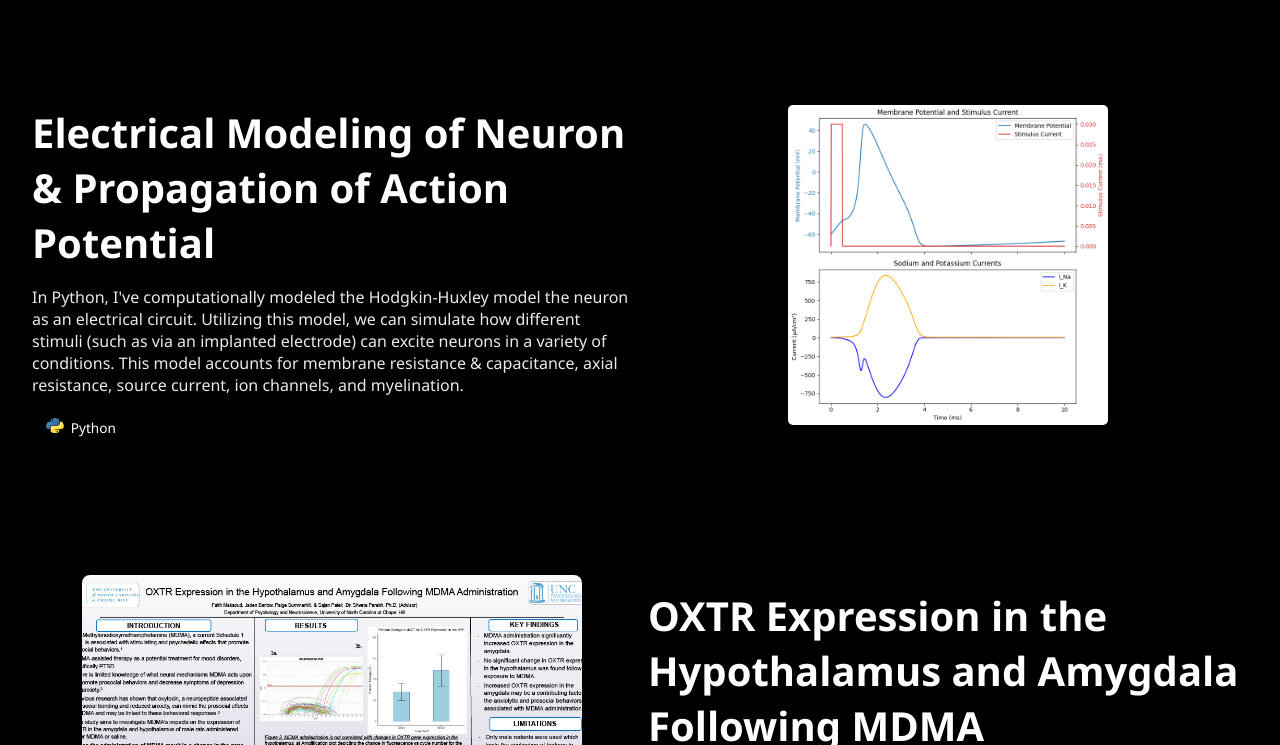
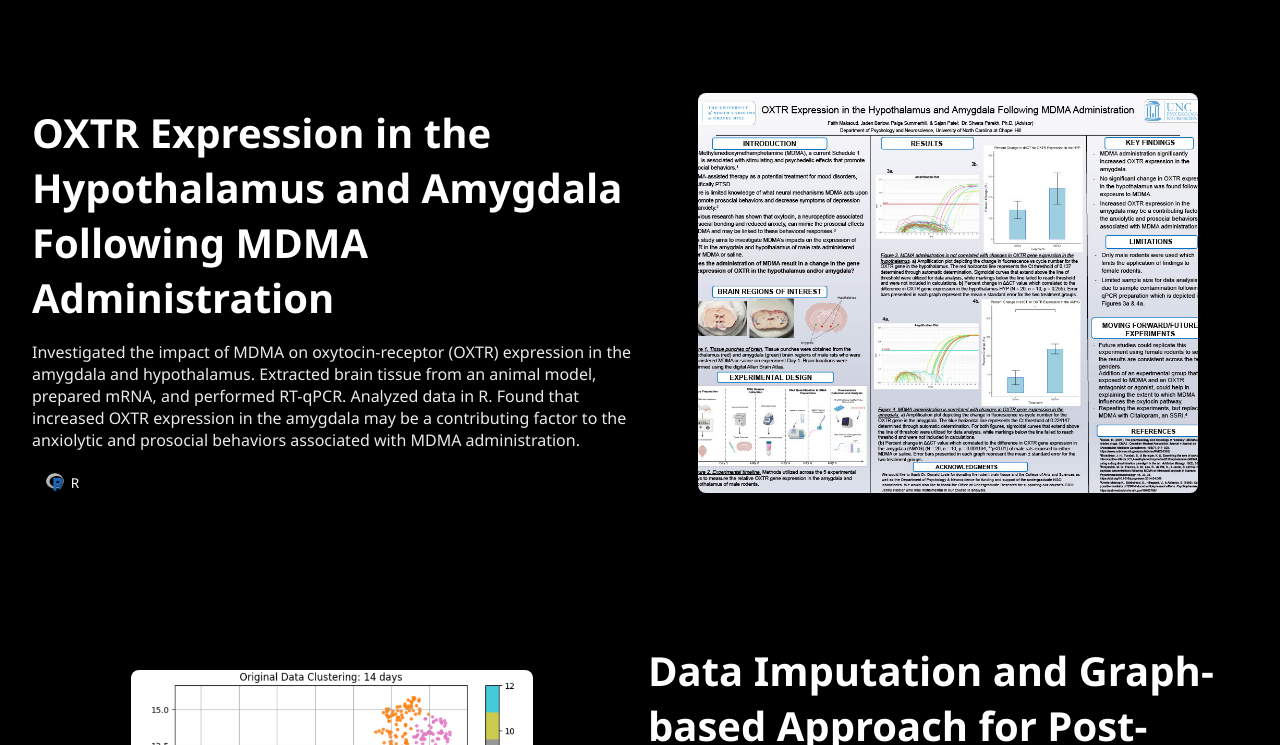
Before and after one commit to sajjy/sajan_patel_duke_bme, a Jekyll site: the page built from index.md, in a window 1280 px wide and 900 px high, scrolled down 3777 px, cut to the strip 155-900 px from the top of the window. Built offline with Jekyll 4.4.1, drawn with Linux system fonts in a browser that asks for light colours.

Commit message:
Remove hodgkin-huxley modeling

```diff
--- a/_layouts/default.html
+++ b/_layouts/default.html
@@ -235,7 +235,7 @@
       </div>
     </div>
 
-  <div class="project-card">
+  <!-- <div class="project-card">
       <div class="project-text">
         <h2>Electrical Modeling of Neuron & Propagation of Action Potential</h2>
         <p>
@@ -254,9 +254,9 @@
       <div class="project-image">
         <img id="project-6-images" src="{{ '/assets/project-images/neuron_modeling/action_potential_ion_channels.png' | relative_url }}" alt="Project5_image">
       </div>
-    </div>
+    </div> -->
 
-  <div class="project-card reverse">
+  <div class="project-card">
       <div class="project-text">
         <h2>OXTR Expression in the Hypothalamus and Amygdala Following MDMA Administration</h2>
         <p>
@@ -279,7 +279,7 @@
       </div>
     </div>
 
-    <div class="project-card">
+    <div class="project-card reverse">
       <div class="project-text">
         <h2>Data Imputation and Graph-based Approach for Post-Stroke Immune System Response Profiling</h2>
         <p>
```
